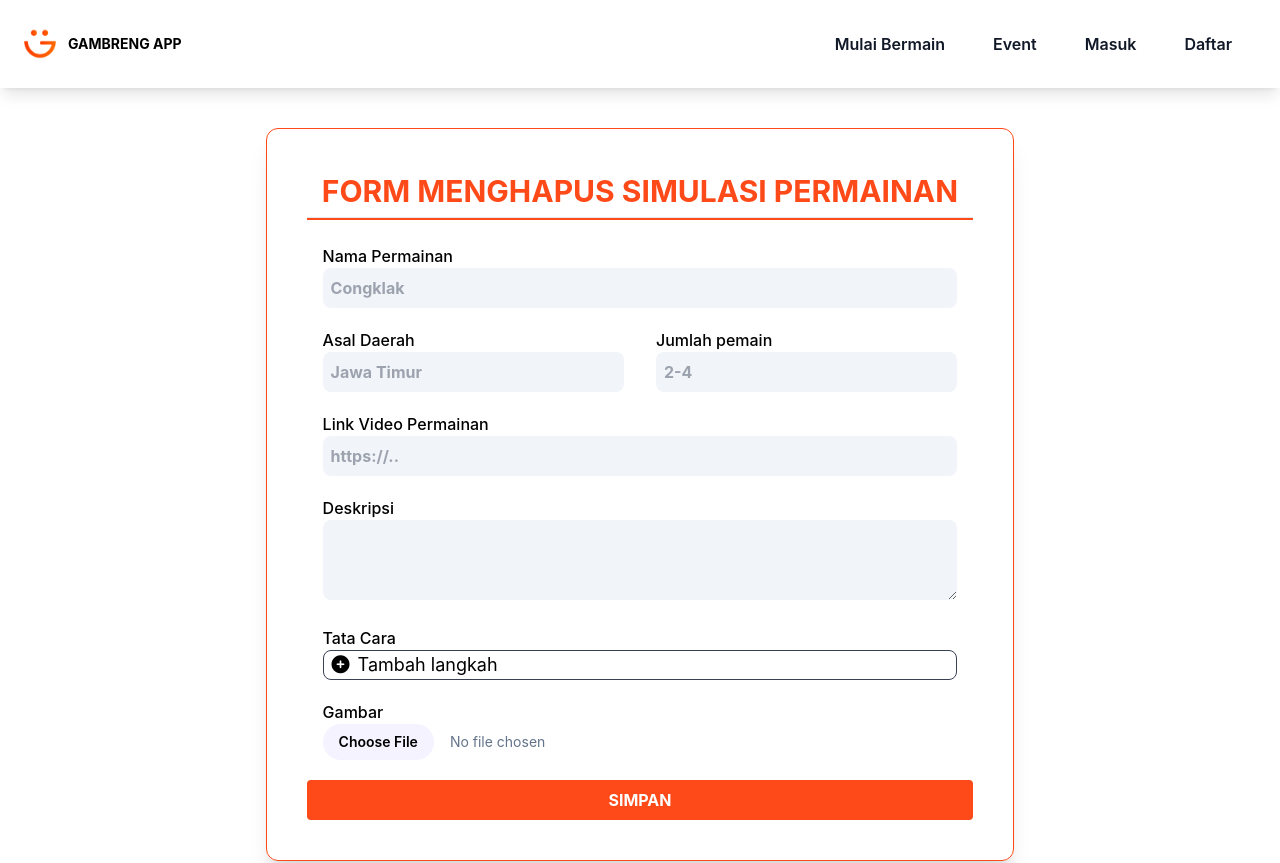
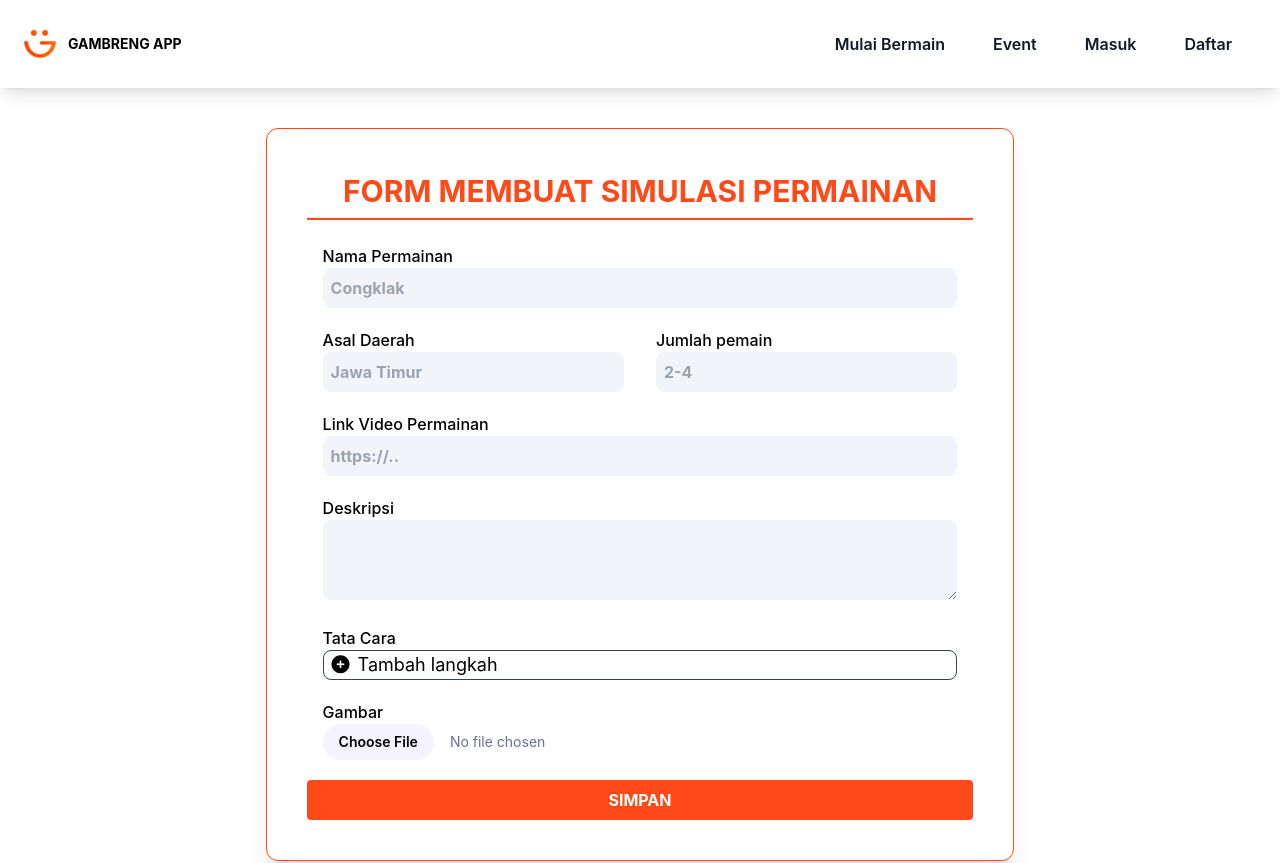
Before and after one commit to zulnurdiana/Gambreng-App-FrontEnd, a React (Create React App) app: page /tambah-simulasi in a window 1280 px wide. Shown: the top 863 px of the page. Built offline with nearby package versions, Linux system fonts and the light colour scheme.

Commit message:
minor typo fix

```diff
--- a/src/components/FormTambahSimulasi.js
+++ b/src/components/FormTambahSimulasi.js
@@ -83,7 +83,7 @@ const FormTambahSimulasi = () => {
               <form action="" className="grid gap-y-5" onSubmit={handleSubmit}>
                 <h1 className="text-39364F text-center">
                   <span className="block font-bold mt-1 mb-2 text-primary lg:text-3xl">
-                    FORM {id?"MENGUBAH" : "MENGHAPUS"} SIMULASI PERMAINAN
+                    FORM {id?"MENGUBAH" : "MEMBUAT"} SIMULASI PERMAINAN
                   </span>
                   <hr className={"w-full h-[3px]  my-1 bg-primary"} />
                 </h1>
```
